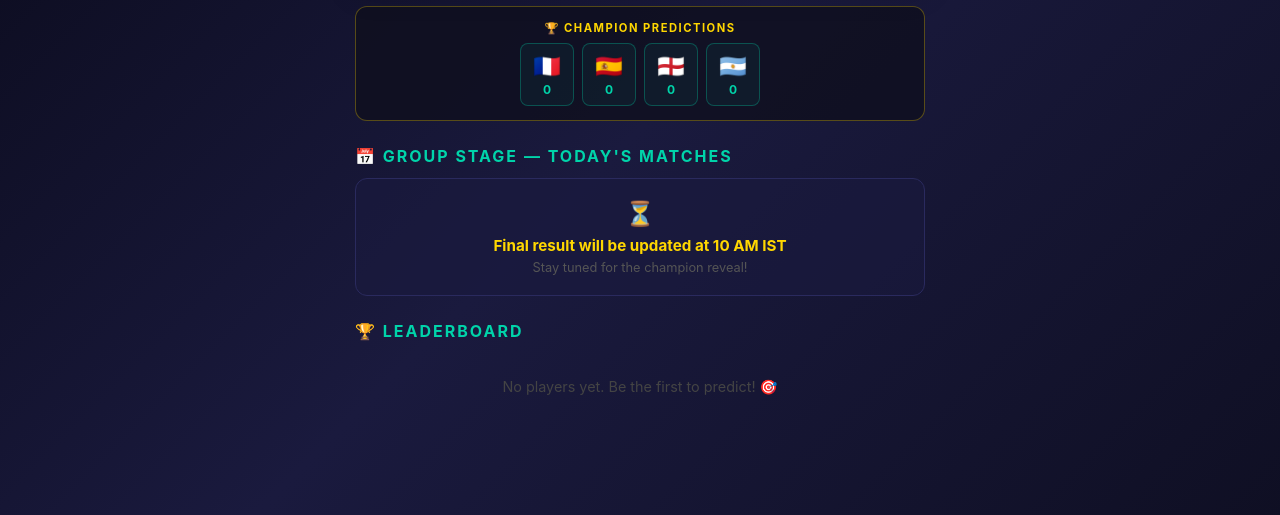
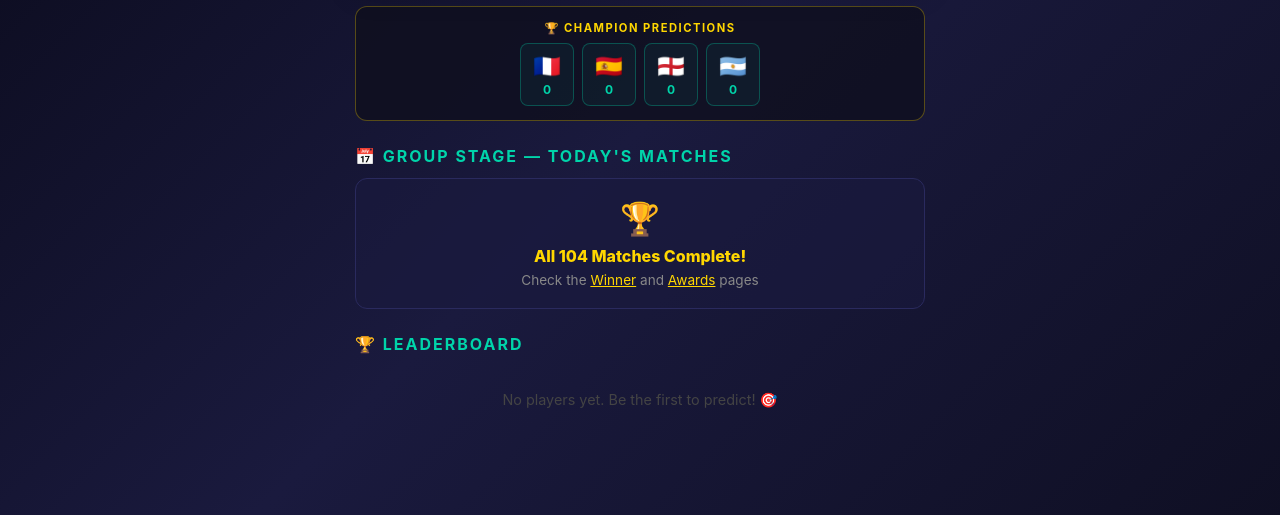
Before and after one commit to cpdnajmal-lgtm/wc-predictions, a Flask app: page / in a window 1280 px wide. Shown: the part 270-785 px from the top of the page. Run offline with Flask 3, Linux system fonts and the light colour scheme; data that the repository does not hold is empty; some libraries are stand-ins or nearby versions.

Commit message:
fix: Remove '10 AM IST' fallback message, always show tournament complete The old fallback 'Final result will be updated at 10 AM' no longer needed. Now shows 'All 104 Matches Complete!' when no matches remain. Also hide 'Today's Matches' from header when tournament is done.

```diff
--- a/templates/home.html
+++ b/templates/home.html
@@ -414,7 +414,7 @@
     {% endfor %}
     {% endif %}
 
-    <h2>📅 {{ tournament_phase }} — Today's Matches</h2>
+    <h2>📅 {{ tournament_phase }}{% if tournament_phase != "Tournament Complete 🏆" %} — Today's Matches{% endif %}</h2>
     {% if today_matches or locked_matches %}
     <a href="{{ url_for('stats') }}" style="display:block; text-align:center; background:rgba(0,212,170,0.1); border:1px solid #00d4aa; border-radius:10px; padding:8px; margin-bottom:15px; font-size:0.85em; text-decoration:none; color:inherit;">
         🎯 <strong style="color:#00d4aa;">{{ today_predicted }}/{{ total_players }}</strong> predicted today ({{ (today_predicted * 100 / total_players)|int if total_players > 0 else 0 }}%)
@@ -483,14 +483,10 @@
         <div style="color:#eee; font-size:0.95em; font-weight:700;">Next: {{ get_flag(next_match.team_a) }} {{ next_match.team_a }} vs {{ next_match.team_b }} {{ get_flag(next_match.team_b) }}</div>
         <div style="color:var(--accent); font-size:0.85em; margin-top:5px;">{{ next_match.date }} • {{ format_time(next_match.kickoff) }} IST</div>
         <div style="color:#555; font-size:0.8em; margin-top:5px;">Predictions open the day before at 10 AM</div>
-        {% elif tournament_phase == "Tournament Complete 🏆" %}
+        {% else %}
         <div style="font-size:2em; margin-bottom:8px;">🏆</div>
         <div style="color:#ffd700; font-size:1em; font-weight:800;">All 104 Matches Complete!</div>
         <div style="color:#888; font-size:0.85em; margin-top:6px;">Check the <a href="{{ url_for('winner') }}" style="color:#ffd700;">Winner</a> and <a href="{{ url_for('final_awards') }}" style="color:#ffd700;">Awards</a> pages</div>
-        {% else %}
-        <div style="font-size:1.5em; margin-bottom:8px;">⏳</div>
-        <div style="color:#ffd700; font-size:0.95em; font-weight:700;">Final result will be updated at 10 AM IST</div>
-        <div style="color:#555; font-size:0.8em; margin-top:5px;">Stay tuned for the champion reveal!</div>
         {% endif %}
     </div>
     {% endif %}
```
